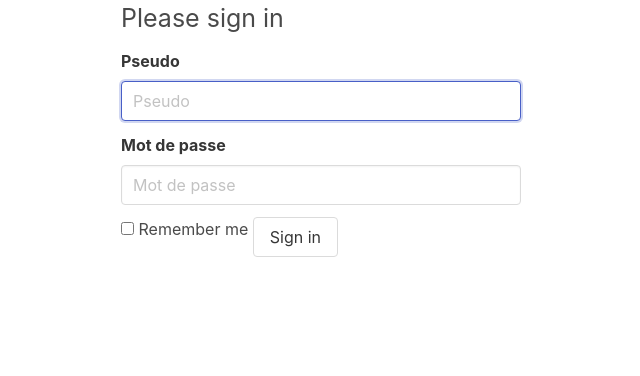
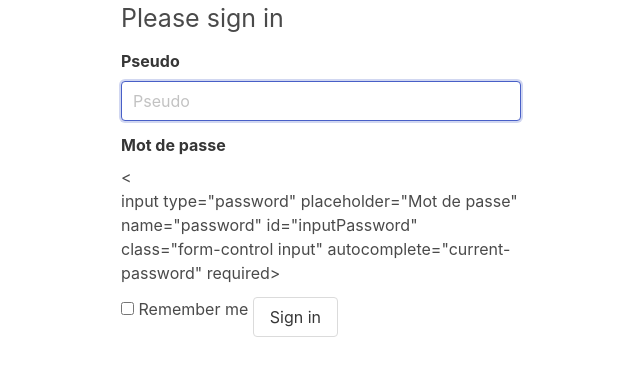
Before and after one commit to Tsekko/VENI, a Symfony app: template templates/security/login.html.twig in a window 1280 px wide. Shown: the part 62-438 px from the top of the page, without its empty margins (60-700 px from the left). Run offline with Twig, Linux system fonts and the light colour scheme; the template is opened without the code that fills it, so the values that code supplies are empty; some libraries are stand-ins or nearby versions.

Commit message:
Modification formulaire

```diff
--- a/templates/security/login.html.twig
+++ b/templates/security/login.html.twig
@@ -18,16 +18,17 @@
 
     <h1 class="mb-3 font-weight-normal" style="font-size:25px">Please sign in</h1>
     <div class="field">
+
+            <label class="label" for="inputPseudo">Pseudo</label>
         <div class="control">
-            <label class="label" for="inputPseudo">Pseudo</label>
             <input type="text" placeholder="Pseudo" value="{{ last_username }}" name="pseudo" id="inputPseudo"
                    class="form-control input" autocomplete="username" required autofocus>
         </div>
     </div>
     <div class="field">
-        <div class="control">
+
             <label class="label" for="inputPassword">Mot de passe</label>
-            <input type="password" placeholder="Mot de passe" name="password" id="inputPassword"
+            <<div class="control">input type="password" placeholder="Mot de passe" name="password" id="inputPassword"
                    class="form-control input" autocomplete="current-password" required>
             <input type="hidden" name="_csrf_token"
                    value="{{ csrf_token('authenticate') }}"
@@ -41,7 +42,8 @@
         #}
 
         <div class="checkbox mb-3">
-            <label>
+            <div class="control">
+            <label class="checkbox">
                 {# Solution de secours pour afficher une checkbox cochée si l'on a un cookie d'utilisateur #}
                 {% if remember_me  == true %}
                     <input type="checkbox" name="_remember_me" checked="{{ remember_me }}"> Remember me
@@ -49,6 +51,7 @@
                     <input type="checkbox" name="_remember_me"> Remember me
                 {% endif %}
             </label>
+            </div>
         </div>
 
         <button class=" button btn btn-lg btn-primary" type="submit">
```
Also changed, not shown: templates/main/home.html.twig (+6 -6 lines).
